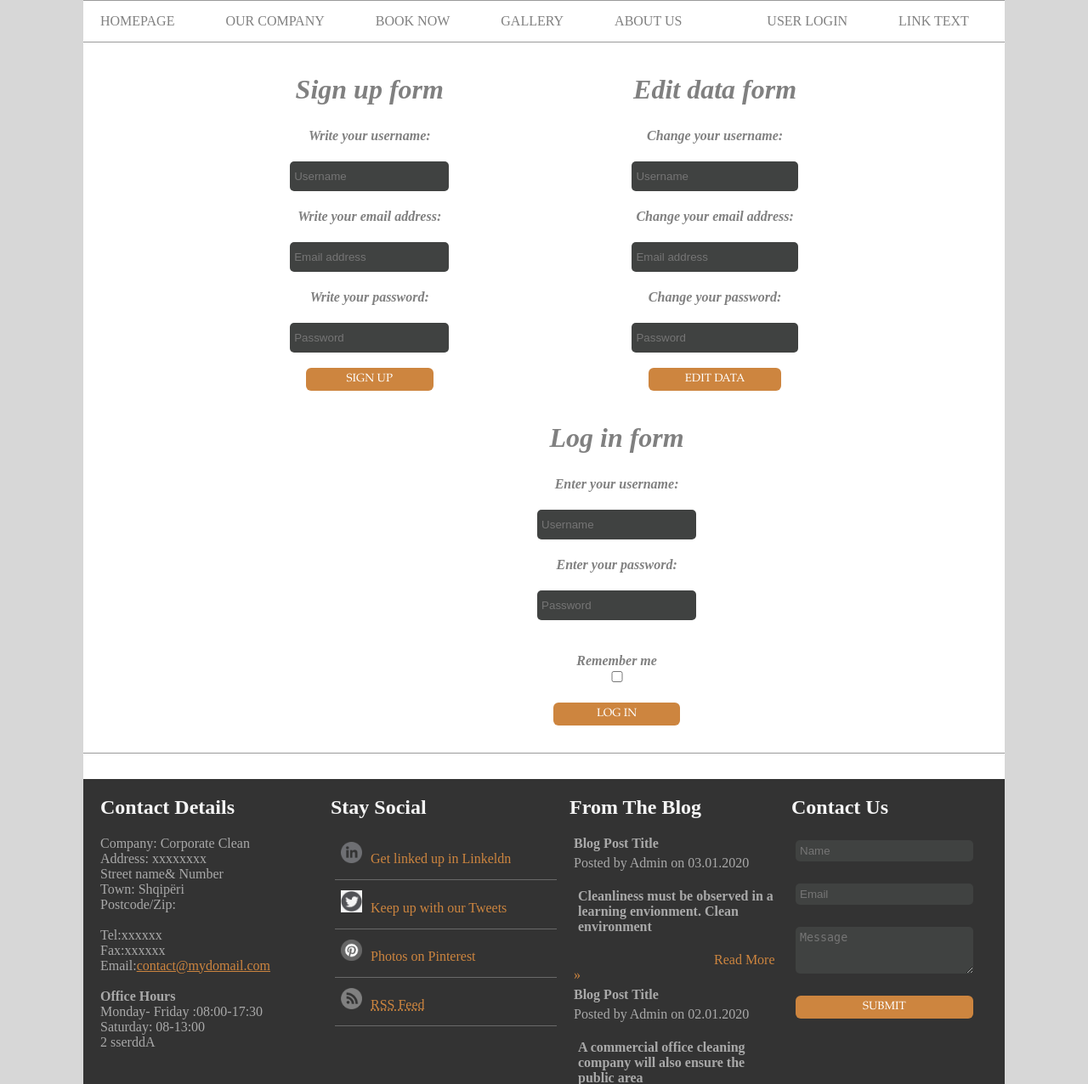
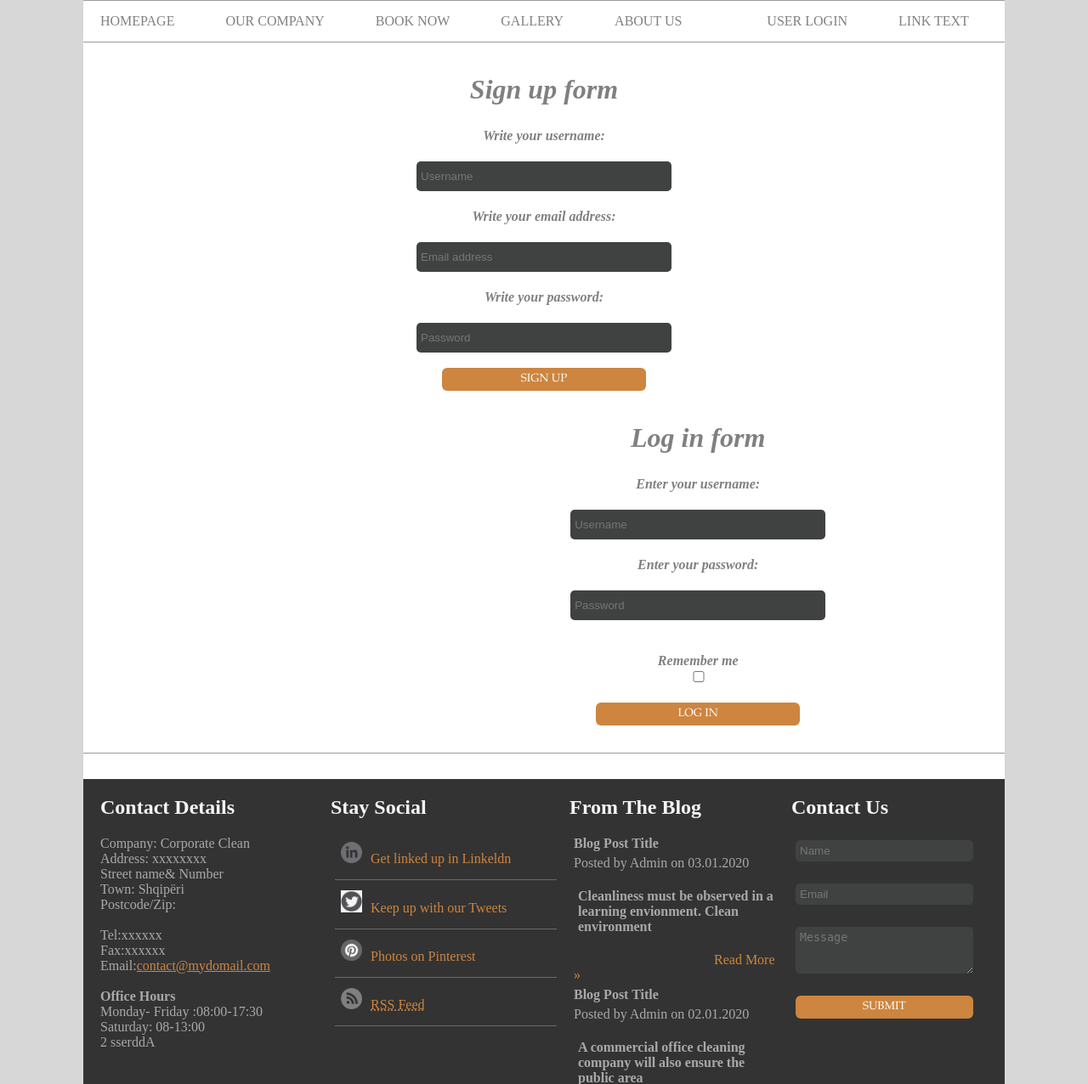
Before and after one commit to RetineCocaj/BI_19-20_Gr8, a PHP site: page /signup.php in a window 1280 px wide. Shown: the part 124-1400 px from the top of the page at 85% size. Run offline with PHP 8.4, Linux system fonts and the light colour scheme.

Commit message:
Update signup.php

```diff
--- a/signup.php
+++ b/signup.php
@@ -39,38 +39,11 @@
 
             if(mysqli_num_rows($res)>0){
 
-                $id = "SELECT id FROM Users WHERE username = '$user';";
-                $resId = mysqli_query($conn, $id);
-                if ($row = mysqli_fetch_assoc($resId)) { $id = $row["id"]; }
 
-                $em = "SELECT email FROM Users WHERE username = '$user';";
-                $resEm = mysqli_query($conn, $em);
-                if ($row = mysqli_fetch_assoc($resEm)) { $em = $row["email"]; }
-
-                if(isset($_POST['edit'])){
-                    echo $em;
-                    $editUs = $_POST["usernameC"];
-                    $editEm = $_POST["emailC"];
-                    $editPass = hash('sha512',$_POST["passwordC"]);
-                    if($user != $editUs){
-                        $updUsername = "UPDATE users
-                                        SET username = $editUs
-                                        WHERE id = $id";
-                        echo '<p>Username has been updated!!!</p>';
-                    }
-                    if($em != $editEm){
-                        $updUsername = "UPDATE users
-                                        SET email = $editEm
-                                        WHERE id = $id";
-                        echo '<p>Email has been updated!!!</p>';
-                    }
-                    if($hashPass != $editPass){
-                        $updUsername = "UPDATE users
-                                        SET password = $editPass
-                                        WHERE id = $id";
-                        echo '<p>Password has been updated!!!</p>';
-                    }
-                }
+                $cookie_value =  $user;
+                $cookie_name = "loggedin";
+                /** Cookie creation */
+                setcookie($cookie_name, $cookie_value, time()+(180),"/");
 
                 if(!empty($_POST["remember"])) {
                     setcookie ("usernameL",$_POST["usernameL"],time()+ 3600);
@@ -81,11 +54,6 @@
                     setcookie("passwordL","");
                     echo '<p>Login data are not remembered</p>';
                 }
-
-                $cookie_value =  $user;
-                $cookie_name = "loggedin";
-                /** Cookie creation */
-                setcookie($cookie_name, $cookie_value, time()+(180),"/");
 
                 if(isset($_COOKIE[$cookie_name])){
                     $cookie_value = $_COOKIE[$cookie_name];
@@ -187,7 +155,7 @@
             #box{
                 border-radius: 5px;
                 padding: 5px;
-                width:100%;
+                width:300px;
                 height:35px;
             }
             #signup, #edit, #login{
@@ -195,7 +163,7 @@
                 margin: 0px 20px;
             }
 
-            #edit,#login{margin-left:20%;}
+            #login{margin-left:40%;}
             #login{bottom:250px;}
             #submit{width:80%;}
 
@@ -249,21 +217,6 @@
                     <input name="password" type="password" placeholder="Password" id="box"><br>
                     <br>
                     <input type="submit" id="submit"  value = "Sign up">
-                </form>
-            </div>
-            <div id="edit">
-                <h1>Edit data form</h1>
-                <form method = "post">
-                    <p>Change your username:</p>
-                    <input name="usernameC" type="text" placeholder="Username" id="box"><br>
-
-                    <p>Change your email address:</p>
-                    <input name="emailC" type="text" placeholder="Email address" id="box"><br>
-
-                    <p>Change your password:</p>
-                    <input name="passwordC" type="password" placeholder="Password" id="box"><br>
-                    <br>
-                    <input type="submit" name="edit" id="submit" value = "Edit data">
                 </form>
             </div>
             <div id="login">
```
